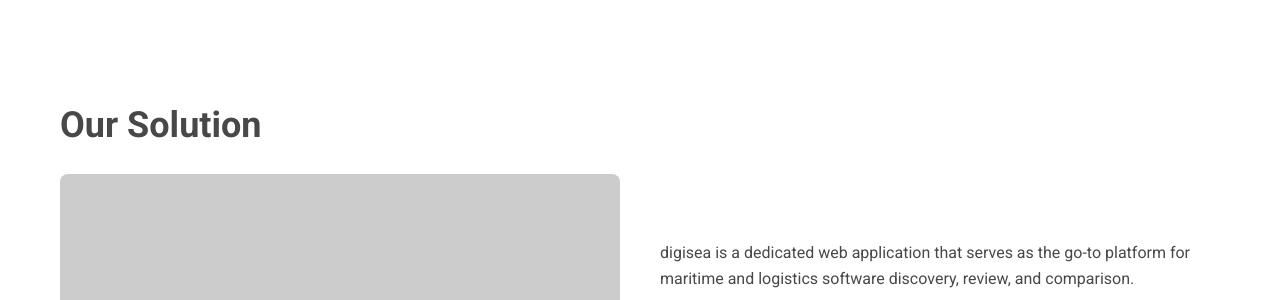
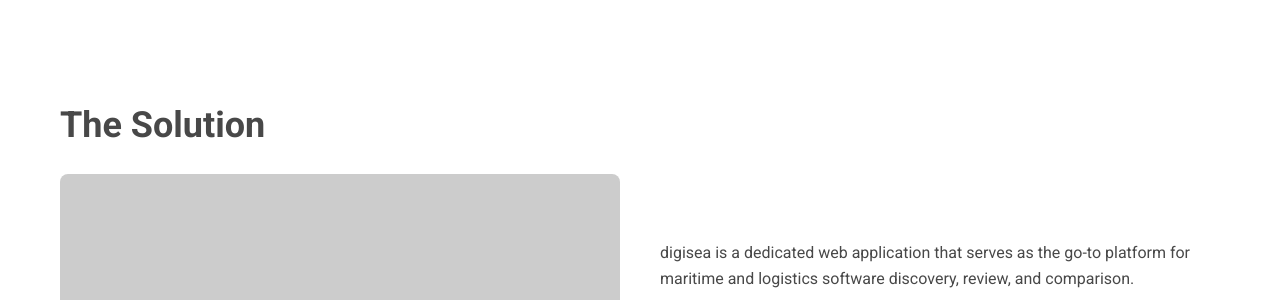
Before and after one commit to sasatass/digisea, a Jekyll site: the page built from index.markdown, in a window 1280 px wide and 900 px high, scrolled down 2312 px. Shown: the part 156-456 px from the top of the window. Built offline with Jekyll 4.4.1, drawn with Linux system fonts in a browser that asks for light colours; a script that is not in the unit is left out.

Commit message:
Update index.markdown

```diff
--- a/index.markdown
+++ b/index.markdown
@@ -73,7 +73,7 @@ title: Buying Intelligence for Maritime and Logistics
 
 <section id="solution">
     <div class="container">
-        <h2>Our Solution</h2>
+        <h2>The Solution</h2>
         <div class="solution-content reverse">
             <div class="solution-text">
                 <p>digisea is a dedicated web application that serves as the go-to platform for maritime and logistics software discovery, review, and comparison.</p>
```
